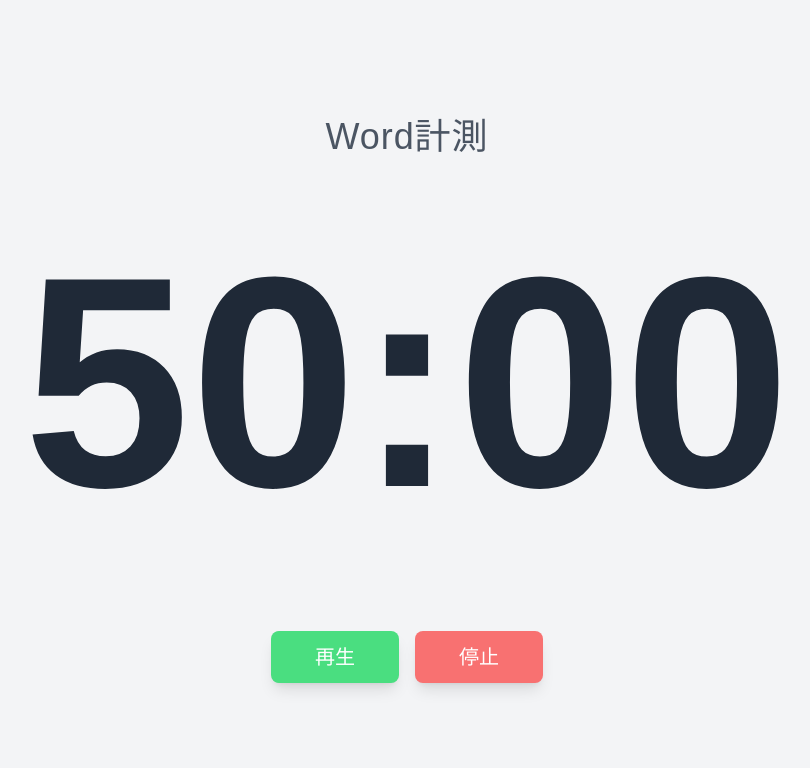
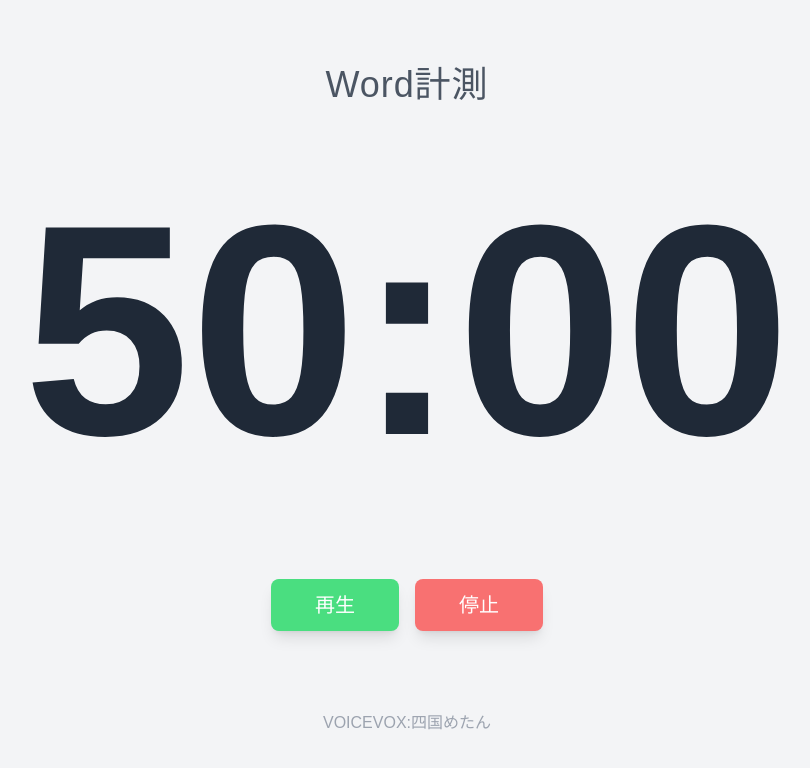
Before and after one commit to kuwa124/cs-timer, a Next.js app: page / in a window 1280 px wide. Shown: the top 768 px of the page, without its empty margins (233-1043 px from the left). Built offline with nearby package versions, Linux system fonts and the light colour scheme.

Commit message:
🎨 VOICEVOX:四国めたんの記載

```diff
--- a/src/app/components/Timer.tsx
+++ b/src/app/components/Timer.tsx
@@ -47,6 +47,7 @@
           停止
         </button>
       </div>
+      <p className='text-gray-400 mt-20 text-center'>VOICEVOX:四国めたん</p>
     </div>
   );
 };
```
